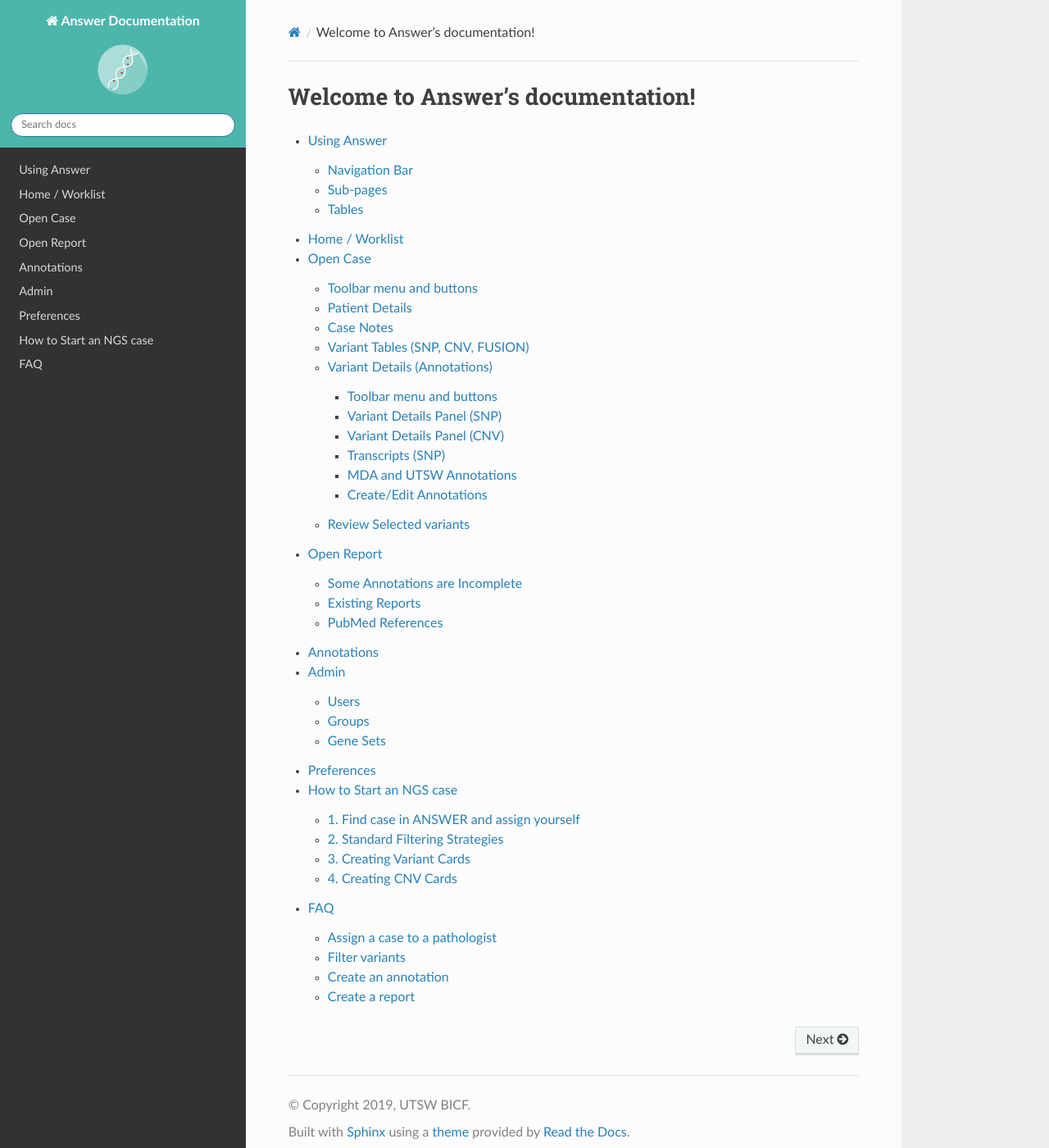
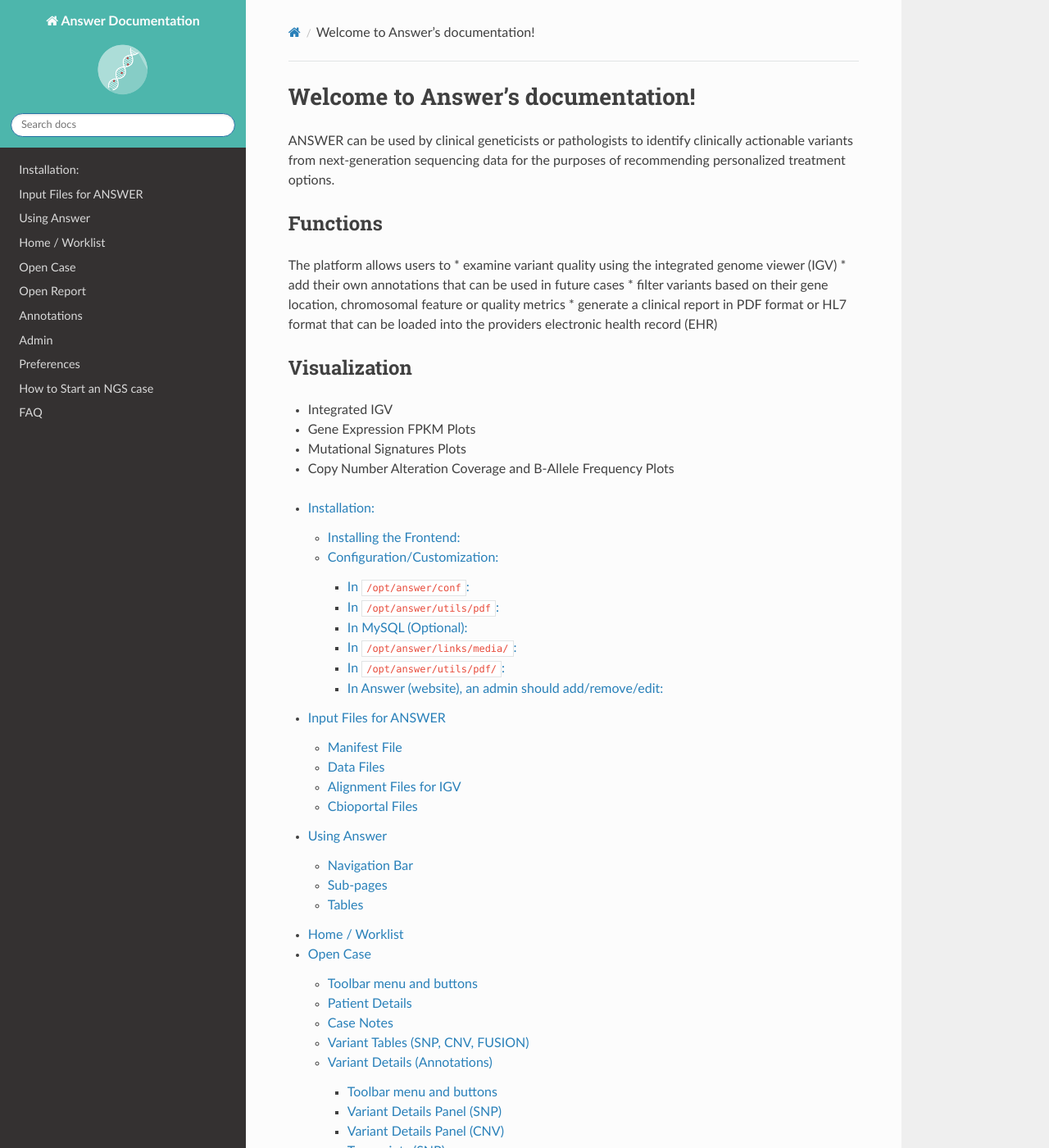
Before and after one commit to medforomics/answer-wiki, a Sphinx documentation site: the page built from website/source/index.rst, in a window 1280 px wide and 1400 px high. Shown: the whole window at 82% size. Built offline with Sphinx 7.4.7 and the Read the Docs theme 2.0.0, drawn with Linux system fonts in a browser that asks for light colours; some of the changed lines change nothing that is shown.

Commit message:
adding installation and input files

```diff
--- a/website/source/index.rst
+++ b/website/source/index.rst
@@ -6,8 +6,29 @@
 Welcome to Answer's documentation!
 ==================================
 
+ANSWER can be used by clinical geneticists or pathologists to identify clinically actionable variants from next-generation sequencing data for the purposes of recommending personalized treatment options.
+
+Functions
+########
+
+The platform allows users to
+* examine variant quality using the integrated genome viewer (IGV)
+* add their own annotations that can be used in future cases
+* filter variants based on their gene location, chromosomal feature or quality metrics
+* generate a clinical report in PDF format or HL7 format that can be loaded into the providers electronic health record (EHR)
+
+Visualization
+########
+
+* Integrated IGV
+* Gene Expression FPKM Plots
+* Mutational Signatures Plots
+* Copy Number Alteration Coverage and B-Allele Frequency Plots
+
 .. toctree::
 
+   installation
+   input_files
    features
    homepage
    opencase
--- /dev/null
+++ b/website/source/input_files.rst
@@ -0,0 +1,65 @@
+Input Files for ANSWER
+======================
+
+Manifest File
+-------------
+
+Data Files
+----------
+
+-  VCF File for all samples (Tumor/Normal)
+-  Special Variables in the INFO field (most of optional)
+-  ANN: SNPEff Annotation
+-  DP: Tumor Read Depth (not optional)
+-  AF: Tumor Mutational Allele Frequency (not optional)
+-  NormalDP: Normal Read Depth
+-  NormalAF: Normal Mutational Allele Frequency
+-  RNASeqDP: Normal Read Depth
+-  RNASeqAF: Normal Mutational Allele Frequency
+-  CallSet: Algorithm used to predict variant
+-  GNOMAD\_AF: GNOMAD POPMAX
+-  GNOMAD\_HG19\_VARIANT: chr-pos-ref-alt to link to GNOMAD website
+-  GNOMAD\_HOM: Number of homozygous samples in GNOMAD
+
+-  CNV Files
+-  CNR: Bait Coverage Files (example.answerplot.cnr)
+-  CNS: Segment Coverage Files (example.answerplot.cns)
+-  TXT: Copy Number Prediction File (example.cnv.answer.txt)
+-  B-Allele Freq: File of Common SNP B-Allele Frequency File
+   (example.ballelefreq.txt)
+
+-  Viral Results (tab-delimited see example.viral\_results.txt)
+-  SampleID: Tumor or Normal Sample ID
+-  VirusName: Short Name for Virus
+-  VirusAcc: Refseq Genome ID
+-  VirusDescription: Genome Name
+-  ViralReadCt: Number of Reads
+
+-  TMB (csv see example.TMB.csv)
+-  Metric: TMB or MSI
+-  Value: Score
+-  Class: Classification of Score ie TMB-High or MSS
+
+-  Mutational Signature Files
+-  TXT File
+-  PNG File
+
+-  RNA Files
+
+   -  FPKM Gene Abundance File
+   -  Translocation/Gene Fusion File
+   -  Exons Skipping
+
+-  TN Concordance File
+
+Alignment Files for IGV
+-----------------------
+
+-  Tumor DNA BAM and BAI
+-  Normal DNA BAM and BAI
+-  Tumor RNA BAM and BAI
+
+Cbioportal Files
+----------------
+
+-  Somatic MAF
--- /dev/null
+++ b/website/source/installation.rst
@@ -0,0 +1,117 @@
+Installation:
+=============
+
+Answer consists of two main blocks: - frontend (MySQL, Java, Tomcat) -
+backend (MongoDB, Python, nginx)
+
+Installing the Frontend:
+~~~~~~~~~~~~~~~~~~~~~~~~
+
+-  Install MySQL 5.7+
+-  Create a database user with read and update access. You will need to
+   use those credentials in ``answer.properties`` (see
+   `Configuration/Customization <#Configurationcustomization>`__
+   section)
+-  Create a new schema (eg. "answer") and import the following database
+   template `SQL zipped
+   file <https://github.com/medforomics/Answer_DB_and_Web_App/blob/master/answer_template.zip>`__
+-  The template database has a few dummy user accounts setup and all the
+   supporting data to use the lookup tool.
+-  You will need to match tokens and urls to your server's configuration
+   (see `Configuration/Customization <#Configurationcustomization>`__
+   section)
+-  Install Java 8+ (not tested on Java 9+)
+-  Install Tomcat 8.5+
+-  Create this directory structure on your sever: ``/opt/answer/``
+-  :warning: All files in ``/opt/answer`` should be readable by the
+   service running Tomcat. If you are using a shared server, make sure
+   only authorized users can read and modify files in
+   ``/opt/answer/conf/`` because ALL your credentials are stored in
+   ``answer.properties``
+-  Copy/paste files from
+   `dir\_structure <https://github.com/medforomics/Answer_DB_and_Web_App/tree/master/dir_structure/opt/answer>`__
+   in ``/opt/answer/``
+-  You will need to add the database details and other credential
+   information in ``/opt/answer/conf/`` (see
+   `Configuration/Customization <#Configurationcustomization>`__
+   section)
+-  Copy the web application
+   `Answer.war <https://github.com/medforomics/Answer_DB_and_Web_App/blob/master/Answer.war>`__
+   to your Tomcat webapps directory (eg. /opt/tomcat/webapps/)
+
+Configuration/Customization:
+~~~~~~~~~~~~~~~~~~~~~~~~~~~~
+
+This section describes how to configure and customize Answer for your
+institution (own logo, address, titles, credentials, file paths, etc)
+Supporting files, description of directories and templates are in this
+`repository <https://github.com/medforomics/Answer_DB_and_Web_App/tree/master/webapp/Answer/external-resources>`__
+
+In ``/opt/answer/conf``:
+^^^^^^^^^^^^^^^^^^^^^^^^
+
+answer.properties: DO NOT SHARE THIS FILE! It’s where all modifications
+to customize Answer are. Modify the file to save all credentials
+(database, ldap, etc), api keys, application settings (eg. prod vs.
+dev), login type (ldap, vs local), institution name and application
+urls. Save this file to /opt/answer/conf/answer.properties
+
+answer-static-api.properties: links to external APIs. Should not be
+modified. Save this file to ``/opt/answer/conf/``
+
+answer-file-paths.properties: Path to static resources (images, fonts,
+etc). Unless necessary, the file does not need modification. Save this
+file to ``/opt/answer/conf/``
+
+In ``/opt/answer/utils/pdf``:
+^^^^^^^^^^^^^^^^^^^^^^^^^^^^^
+
+Address.txt: address of your institution + main person responsible for
+the cancer tests. This information is used in the top left corner of the
+PDF report.
+
+In MySQL (Optional):
+^^^^^^^^^^^^^^^^^^^^
+
+API token: set your own token to make sure nobody else can use the
+following end points:
+
+::
+
+    UPDATE `answer_db`.`token` SET `token` = <{token: }> WHERE `type` = 'parse-mda';
+    UPDATE `answer_db`.`token` SET `token` = <{token: }> WHERE `type` = 'update-genie';
+    UPDATE `answer_db`.`token` SET `token` = <{token: }> WHERE `type` = 'dev-login';
+
+Unless you intent to update genie to the latest database on your own
+(beyond the scope of this documentation), the other end points are for
+legacy purposes and leaving the tokens empty won't affect the
+application.
+
+For logos in the application and in the PDF, copy your own images in the
+paths below, keep aspect ratio when possible. File names must remain the
+same. Original images can be found in `this
+repository <https://github.com/medforomics/Answer_DB_and_Web_App/tree/master/webapp/Answer/WebContent/resources/images>`__
+
+In ``/opt/answer/links/media/``:
+^^^^^^^^^^^^^^^^^^^^^^^^^^^^^^^^
+
+``Im5.png``: home page title bar logo
+
+``ngs-tow-lines.png``: home page title bar logo
+
+In ``/opt/answer/utils/pdf/``:
+^^^^^^^^^^^^^^^^^^^^^^^^^^^^^^
+
+``Im5.png``: top PDF page title bar logo
+
+``ngs-tow-lines.png``: top PDF page title bar logo
+
+In Answer (website), an admin should add/remove/edit:
+^^^^^^^^^^^^^^^^^^^^^^^^^^^^^^^^^^^^^^^^^^^^^^^^^^^^^
+
+-  Users
+-  Groups
+-  Gene Panels
+-  Permissions
+-  Clinical Tests See this `documentation
+   section <https://answer-wiki.readthedocs.io/en/latest/admin.html>`__
```
